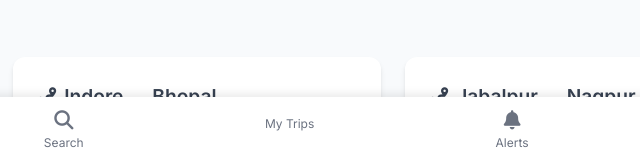
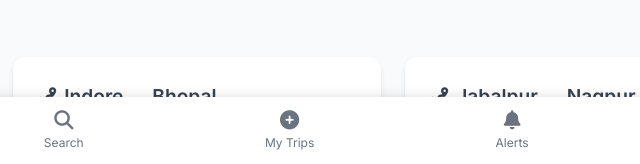
Before and after one commit to outstandingom/tripshare.github.io, a plain HTML site: page index.html in a window 1280 px wide. Shown: the part 635-799 px from the top of the page, 443-1083 px from the left. Drawn offline with Linux system fonts and the light colour scheme.

Commit message:
Update index.html

```diff
--- a/index.html
+++ b/index.html
@@ -832,7 +832,7 @@
             <span>Search</span>
         </a>
         <a href="create-trip.html" class="nav-item">
-            <i class="fas fa-create nav-icon"></i>
+            <i class="fas fa-plus-circle nav-icon"></i>
             <span>My Trips</span>
         </a>
         <a href="alerts.html" class="nav-item">
```
